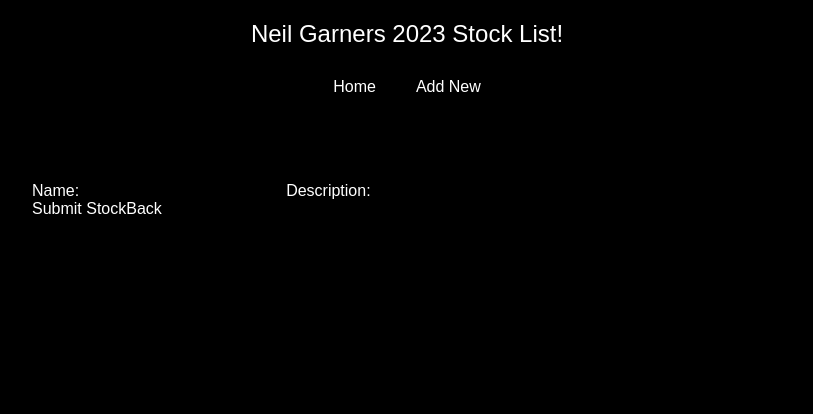
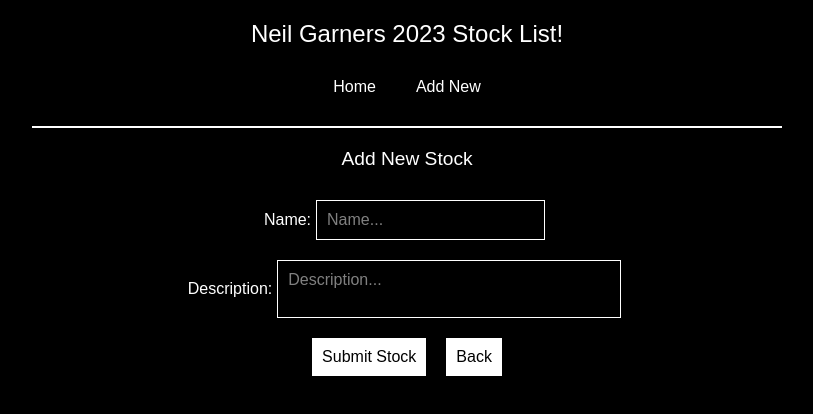
Before and after one commit to TashanDuncan/react-express-postgres-demo, a React (Create React App) app: page /add in a window 1280 px wide. Shown: the top 414 px of the page, without its empty margins (233-1046 px from the left). Built offline with nearby package versions, Linux system fonts and the light colour scheme.

Commit message:
style form

```diff
--- a/src/stock/AddStock.tsx
+++ b/src/stock/AddStock.tsx
@@ -1,5 +1,6 @@
 import { useState } from "react";
-import { Link } from "react-router-dom";
+import { Form, Link } from "react-router-dom";
+import * as Styled from "./Stock.styles";
 
 export const AddStock = () => {
   const [name, setName] = useState<string>("");
@@ -34,7 +35,9 @@ export const AddStock = () => {
   };
   return (
     <>
-      <form onSubmit={handleSubmit}>
+    <Styled.SubTitle>Add New Stock</Styled.SubTitle>
+      <Styled.Form onSubmit={handleSubmit}>
+        <div>
         <label htmlFor="name">Name:</label>
         <input
           required
@@ -42,25 +45,30 @@ export const AddStock = () => {
           name="name"
           value={name}
           type="text"
+          placeholder="Name..."
           onChange={(e) => setName(e.target.value)}
         ></input>
+        </div>
+        <div>
         <label htmlFor="description">Description:</label>
         <textarea
           id="description"
           name="description"
           value={desc}
-          rows={5}
+          rows={2}
           cols={33}
+          placeholder="Description..."
           onChange={(e) => setDesc(e.target.value)}
         ></textarea>
-        <div>
-          {" "}
-          <button type="submit">Submit Stock</button>
-          <Link to="/">Back</Link>
         </div>
 
+
+        <div>
+          <Styled.Button type="submit">Submit Stock</Styled.Button>
+          <Link to="/"><Styled.Button>Back</Styled.Button></Link>
+        </div>
         <div className="message">{message ? <p>{message}</p> : null}</div>
-      </form>
+      </Styled.Form>
     </>
   );
 };
--- /dev/null
+++ b/src/stock/Stock.styles.ts
@@ -0,0 +1,41 @@
+import styled from 'styled-components'
+
+
+export const Form = styled.form`
+display: flex;
+flex-direction: column;
+justify-content: center;
+align-items: center;
+div{
+  display: flex;
+  justify-content: center;
+  align-items: center;
+}
+input[type=text],textarea {
+
+  padding:10px;
+  margin:10px 5px;
+  border: 1px solid white;
+  ::placeholder{
+  color: grey;
+}
+}
+
+`
+
+export const SubTitle = styled.h2`
+  font-size: 1.2em;
+  text-align: center;
+  margin: 20px 0;
+`
+
+export const Button = styled.button`
+  background-color: white;
+  margin: 10px;
+  padding: 10px;
+  color: black;
+  cursor: pointer;
+  :hover {
+    background-color: grey;
+  }
+`
--- a/src/styles.css
+++ b/src/styles.css
@@ -7,3 +7,8 @@
   max-width: 750px;
   margin: auto;
 }
+
+hr{
+  margin-top: 20px;
+  border: 1px solid white;
+}
```
